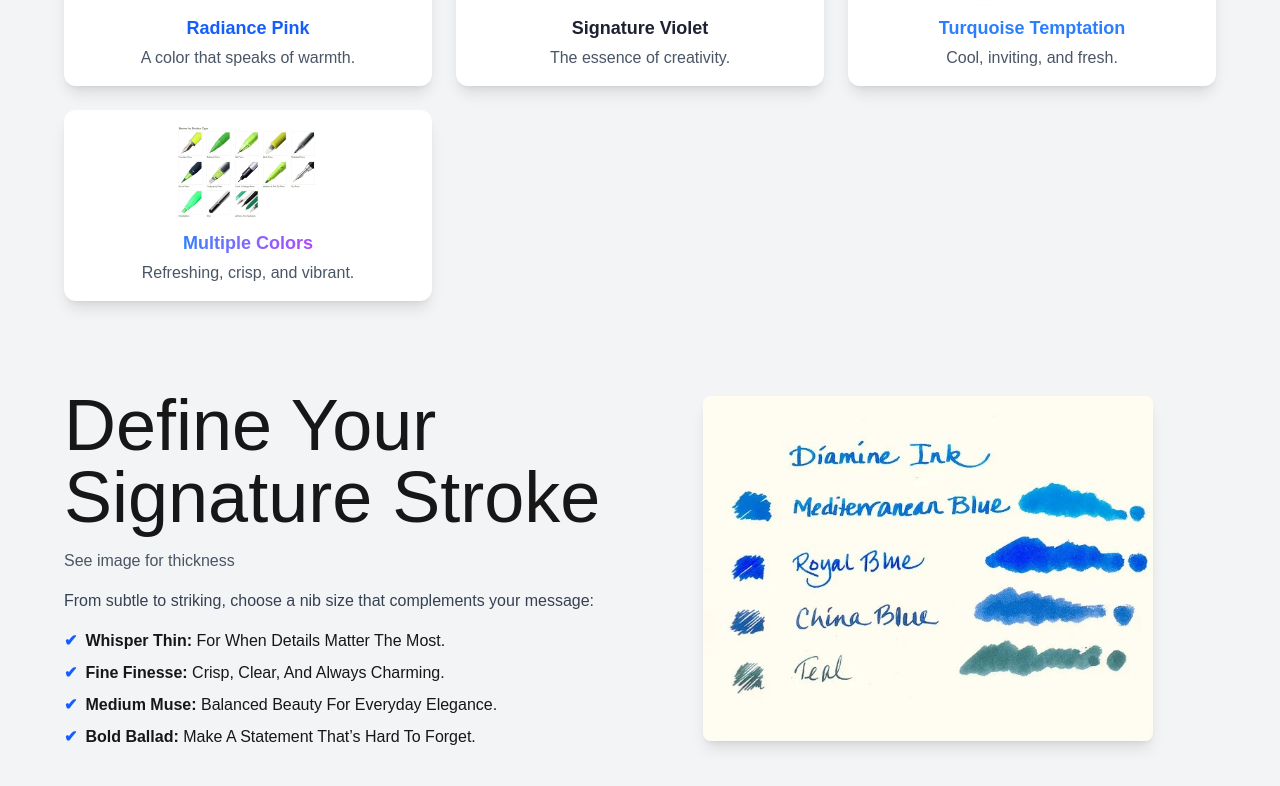
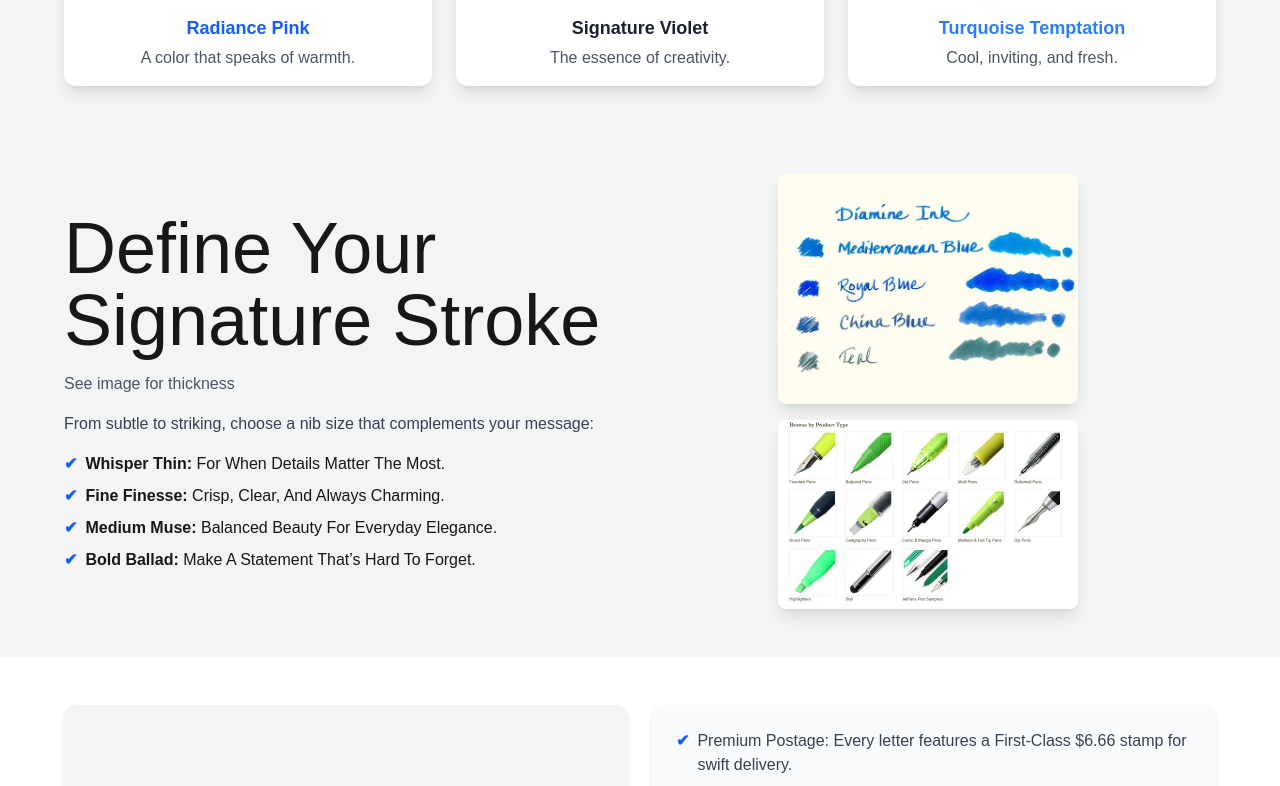
Before and after one commit to adnanfrd/HandWritten_Edge, a Next.js app: page /letter in a window 1280 px wide. Shown: the part 2454-3240 px from the top of the page. Built offline with nearby package versions, Linux system fonts and the light colour scheme; a web font is replaced by a local one.

Commit message:
use another image

```diff
--- a/src/components/letter/InkGrid.jsx
+++ b/src/components/letter/InkGrid.jsx
@@ -14,7 +14,7 @@ const items = [
   { id: 7, src: "/i7.jpg", title: "Radiance Pink", desc: "A color that speaks of warmth.", color: "text-blue-600" },
   { id: 8, src: "/i8.jpg", title: "Signature Violet", desc: "The essence of creativity.", color: "text-[#1D2132]" },
   { id: 9, src: "/i4.jpg", title: "Turquoise Temptation", desc: "Cool, inviting, and fresh.", color: "text-blue-500" },
-  { id: 10, src: "/i10.jpg", title: "Multiple Colors", desc: "Refreshing, crisp, and vibrant.", color: "text-2xl font-bold bg-gradient-to-r from-blue-500 to-purple-500 text-transparent bg-clip-text" },
+  // { id: 10, src: "/i10.jpg", title: "Multiple Colors", desc: "Refreshing, crisp, and vibrant.", color: "text-2xl font-bold bg-gradient-to-r from-blue-500 to-purple-500 text-transparent bg-clip-text" },
 
 ];
 
--- a/src/components/letter/SignatureStroke.jsx
+++ b/src/components/letter/SignatureStroke.jsx
@@ -8,7 +8,6 @@ const SignatureStroke = () => {
   return (
     <div className="bg-gray-100 py-12 px-6 md:px-16">
       <div className="max-w-6xl mx-auto flex flex-col md:flex-row items-center justify-between">
-        {/* Left Side - Text */}
         <motion.div
           initial={{ opacity: 0, x: -50 }}
           animate={{ opacity: 1, x: 0 }}
@@ -44,13 +43,20 @@ const SignatureStroke = () => {
           initial={{ opacity: 0, x: 50 }}
           animate={{ opacity: 1, x: 0 }}
           transition={{ duration: 0.8 }}
-          className="mt-6 md:mt-0 md:w-1/2 flex justify-center"
+          className="mt-6 md:mt-0 md:w-1/2 flex flex-col items-center space-y-4"
         >
           <Image
             src="/nib.jpg"
-            alt="Signature Stroke"
-            width={450}
-            height={300}
+            alt="Signature Stroke 1"
+            width={300}
+            height={200}
+            className="rounded-lg shadow-lg"
+          />
+          <Image
+            src="/i10.jpg"
+            alt="Signature Stroke 2"
+            width={300}
+            height={200}
             className="rounded-lg shadow-lg"
           />
         </motion.div>
@@ -59,4 +65,4 @@ const SignatureStroke = () => {
   );
 };
 
-export default SignatureStroke
+export default SignatureStroke;
```
